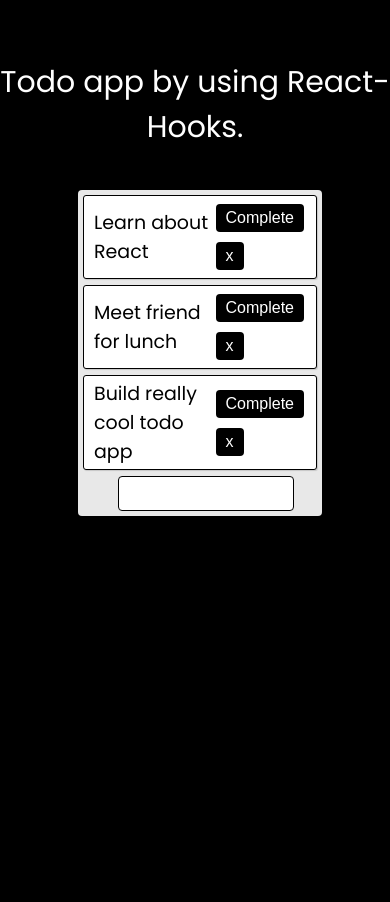
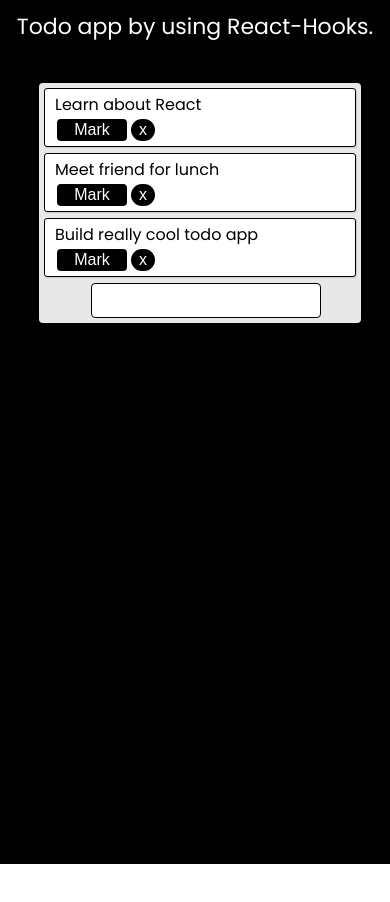
Before and after one commit to imkrantiprasad/react-hook-todo, a React (Create React App) app: page / in a window 390 px wide. Shown: the top 902 px of the page. After the commit the page ends 864 px from the top, so only its background shows below. Built offline with nearby package versions, Linux system fonts and the light colour scheme.

Commit message:
updated UI

```diff
--- a/src/App.css
+++ b/src/App.css
@@ -57,3 +57,44 @@
   margin: 0 !important;
   margin: 5px 2px !important;
 }
+
+.mark-btn {
+  width: 100px !important;
+}
+
+.delete-btn {
+  border-radius: 50px;
+}
+
+@media screen and (max-width: 768px) {
+  .app {
+    padding: 10px 0;
+  }
+
+  .heading {
+    font-size: 22px;
+  }
+
+  .todo {
+    display: block;
+    font-size: 16px;
+  }
+
+  .todo-list {
+    /* padding: 5px; */
+    max-width: 80% !important;
+    margin: 0;
+    margin-left: 10% !important;
+  }
+
+  .btn {
+    padding: 2px 8px;
+    /* margin: 0 !important; */
+    margin: 2px 2px !important;
+  }
+
+  .mark-btn {
+    width: 70px !important;
+    padding: 2px 0;
+  }
+}
--- a/src/Todo.js
+++ b/src/Todo.js
@@ -9,8 +9,8 @@
             {todo.text}
 
             <div>
-                <button className="btn" onClick={() => completeTodo(index)}>Complete</button>
-                <button className="btn" onClick={() => removeTodo(index)}>x</button>
+                <button className="btn mark-btn" onClick={() => completeTodo(index)}>{todo.isCompleted ? `Unmark` : `Mark`}</button>
+                <button className="btn delete-btn" onClick={() => removeTodo(index)}>x</button>
             </div>
         </div>
     );
```
